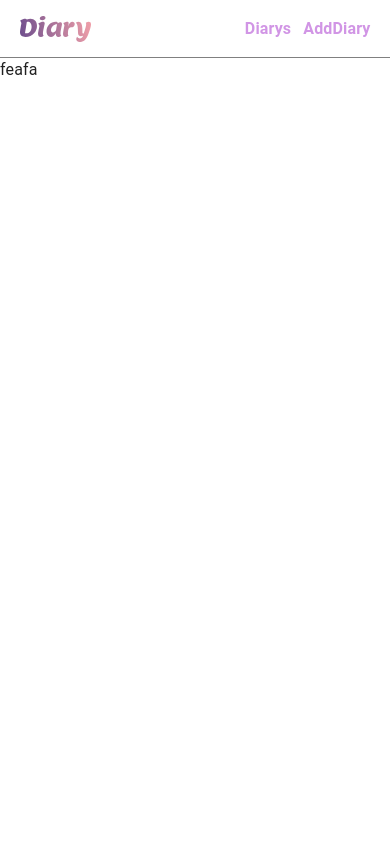
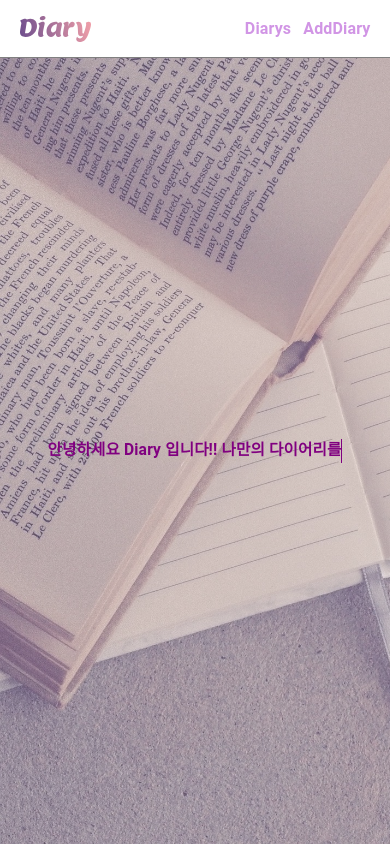
Before and after one commit to M-Sik/react-blog, a React (Create React App) app: page / in a window 390 px wide. Built offline with nearby package versions, Linux system fonts and the light colour scheme; what simple-zustand-devtools would draw is missing.

Commit message:
design: Home.tsx 모바일화면 구현

```diff
--- a/src/pages/Home.module.scss
+++ b/src/pages/Home.module.scss
@@ -1,15 +1,37 @@
 @import '@/assets/scss/_variabled.scss';
 
 @keyframes typing{
-    from{ width: 0; }
+  from{ width: 0; }
+}
+@keyframes cursor{
+  50%{ border-color: transparent; }
+}
+@media (max-width: 799px) {
+  .home-container {
+    display: flex;
+    height: calc(100vh - 58px);
+    width: 100%;
+    justify-content: center;
+    align-items: center;
+    // background-image: url("../../src/assets/imgs/homeBackground.jpg");
+    background-image: linear-gradient(
+        rgba(243, 238, 243, 0.2),
+        rgba(248, 246, 248, 0.2)
+      ), url("../../src/assets/imgs/homeBackground.jpg");
+    background-size: cover;
+    p {
+      animation: typing, cursor 1s steps(1) infinite;
+      border-right: .05em solid $main-color;
+      font-size: 4vw;
+      font-weight: 700;
+      color: $main-color;
+      white-space: nowrap;
+      text-align: center;
+    }
   }
-
-  @keyframes cursor{
-    50%{ border-color: transparent; }
-  }
-
-
-.home-container {
+}
+@media (min-width: 800px) {
+  .home-container {
     display: flex;
     height: calc(100vh - 77px);
     width: 100%;
@@ -24,10 +46,11 @@
     p {
       animation: typing, cursor 1s steps(1) infinite;
       border-right: .05em solid $main-color;
-      font-size: 40px;
+      font-size: 4vw;
       font-weight: 700;
       color: $main-color;
       white-space: nowrap;
       text-align: center;
+    }
   }
 }
--- a/src/pages/Home.tsx
+++ b/src/pages/Home.tsx
@@ -1,7 +1,6 @@
 import React, { useEffect, useState } from 'react';
 import styles from '@/pages/Home.module.scss';
 import classNames from 'classnames/bind';
-import { Mobile, Pc } from '@/components/etc/MobileOrPc';
 const cx = classNames.bind(styles);
 
 function Home() {
@@ -28,16 +27,9 @@ function Home() {
   });
 
   return (
-    <>
-      <Mobile>
-        <div>feafa</div>
-      </Mobile>
-      <Pc>
-        <div className={`${cx('home-container')}`}>
-          <p>{blogTitle}</p>
-        </div>
-      </Pc>
-    </>
+    <div className={`${cx('home-container')}`}>
+      <p>{blogTitle}</p>
+    </div>
   );
 }
 
```
